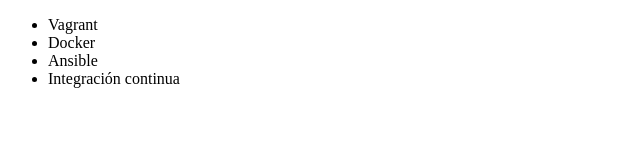
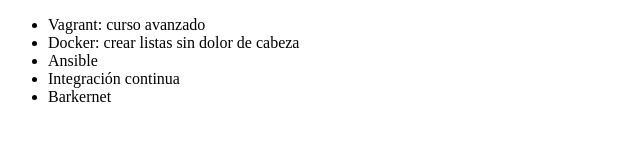
Before and after one commit to RenzoAD/Git-Alura, a plain HTML site: page index.html in a window 1280 px wide. Shown: the whole page, without its empty margins (0-640 px from the left). Drawn offline with Linux system fonts and the light colour scheme.

Commit message:
modificado descripcion de titulo con C mayuscula

```diff
--- a/index.html
+++ b/index.html
@@ -6,10 +6,11 @@
 </head>
 <body>
      <ul>
-         <li> Vagrant </li>
-         <li> Docker </li>
+         <li> Vagrant: curso avanzado </li>
+         <li> Docker: crear listas sin dolor de cabeza</li>
          <li> Ansible </li>
          <li> Integración continua </li>
+         <li> Barkernet</li>
      </ul>
 </body>
 </html>
```
